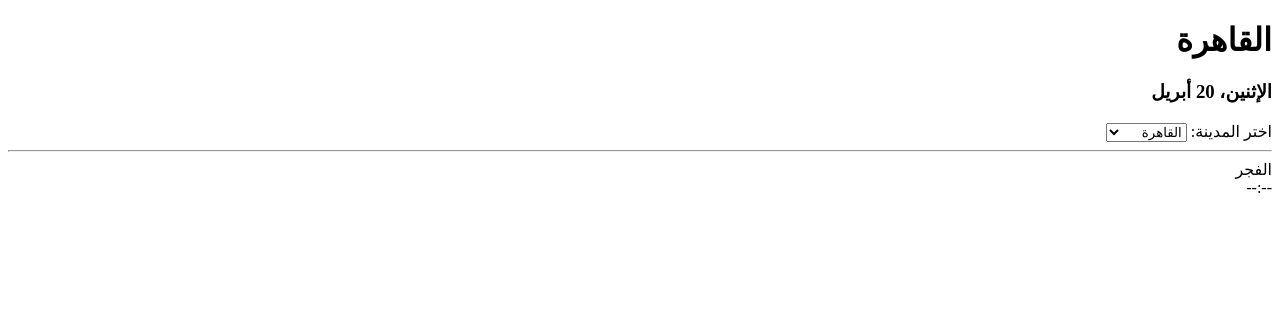
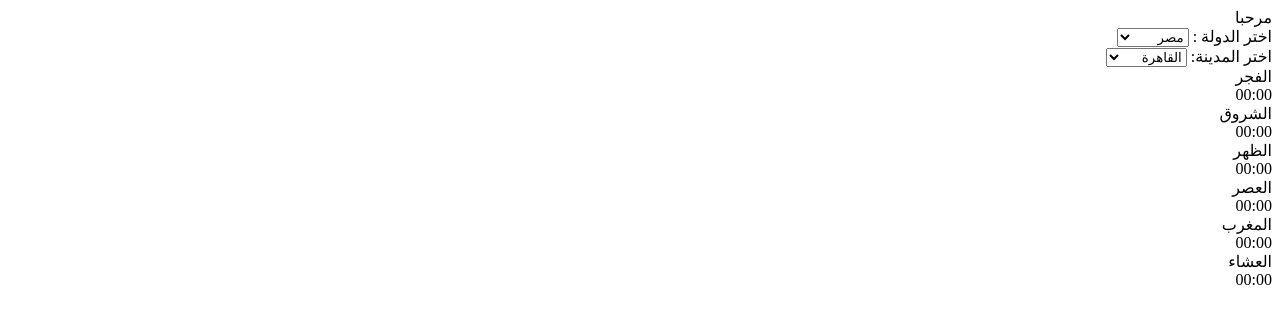
Before and after one commit to walid-eldesoukii/Prayer-Times-Pro, a website: page index.html in a window 1280 px wide. Drawn offline with nearby package versions, Linux system fonts and the light colour scheme.

Commit message:
basic of html

```diff
--- a/index.html
+++ b/index.html
@@ -7,34 +7,58 @@
     <link rel="stylesheet" href="style.css">
 </head>
 <body>
-
-    <div class="main-container">
-        <header>
-            <h1 id="city-name">القاهرة</h1>
-            <h3 id="date-text">الإثنين، 20 أبريل</h3>
-
-            <div class="select-wrapper">
-                <label for="city-select">اختر المدينة:</label>
-                <select id="city-select">
+    <header>
+        <div class="welcomeMessage">مرحبا</div>
+    </header>
+    <div class="selectionsContainer">
+        <div class="nationalitySelector">
+                <label for="nationalitySelector">اختر الدولة :</label>
+                <select id="nationalitySelector">
+                    <option value="Cairo">مصر</option>
+                    <option value="Alexandria">السعودية</option>
+                    <option value="Aswan">الامارات</option>
+                    <option value="Mansoura">الكويت</option>
+                </select>
+            </div>
+        <div class="citySelector">
+                <label for="citySelector">اختر المدينة:</label>
+                <select id="citySelector">
                     <option value="Cairo">القاهرة</option>
                     <option value="Alexandria">الإسكندرية</option>
                     <option value="Aswan">أسوان</option>
                     <option value="Mansoura">المنصورة</option>
                 </select>
             </div>
-        </header>
-
-        <hr>
-
-        <div class="cards-container" id="cards-container">
-            <div class="card">
-                <div class="card-header">الفجر</div>
-                <div class="card-time" id="fajr-time">--:--</div>
+    </div>
+    <section>
+        <div class="prayerContainer">
+            <div class="fajrContainer">
+                <div class="name">الفجر</div>
+                <div class="time">00:00</div>
             </div>
-
+            <div class="shroukContainer">
+                <div class="name">الشروق</div>
+                <div class="time">00:00</div>
             </div>
-    </div>
-
+            <div class="zohrContainer">
+                <div class="name">الظهر</div>
+                <div class="time">00:00</div>
+            </div>
+            <div class="asrContainer">
+                <div class="name">العصر</div>
+                <div class="time">00:00</div>
+            </div>
+            <div class="magrebContainer">
+                <div class="name">المغرب</div>
+                <div class="time">00:00</div>
+            </div>
+            <div class="eshaaContainer">
+                <div class="name">العشاء</div>
+                <div class="time">00:00</div>
+            </div>
+        </div>
+    </section>
+</body>
     <script src="main.js"></script>
 </body>
 </html>
```
